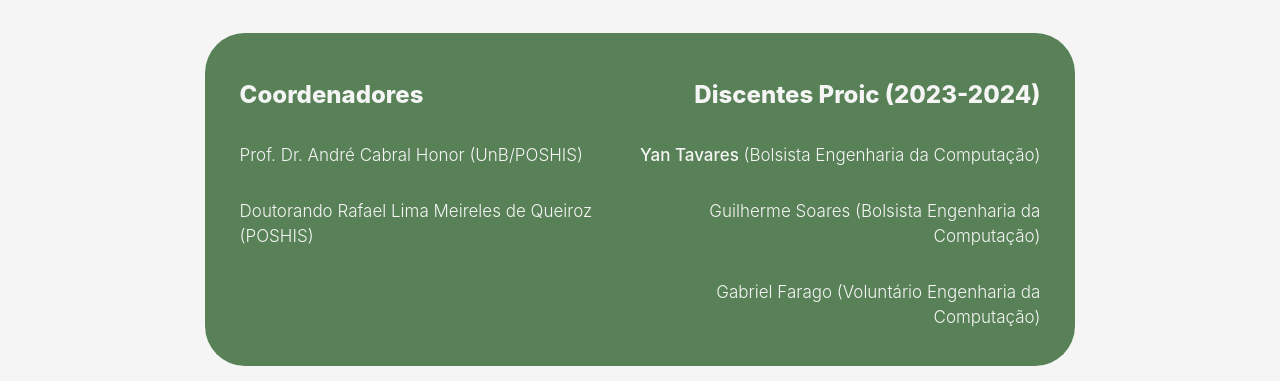
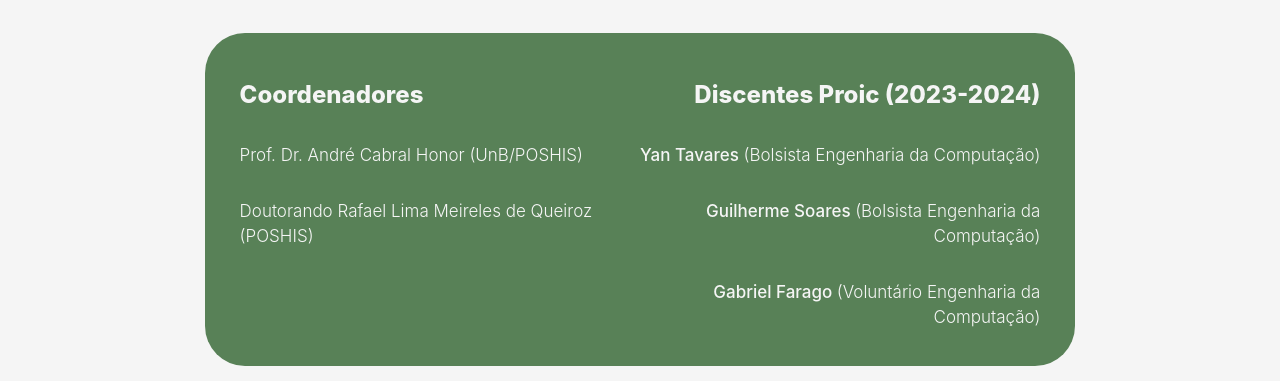
Before and after one commit to yantavares/paineis-do-carmo, a React (Vite) app: page /sobre in a window 1280 px wide. Shown: the part 2421-2802 px from the top of the page. Built offline with nearby package versions, Linux system fonts and the light colour scheme; no server answers.

Commit message:
added githubs

```diff
--- a/src/components/Footer/index.tsx
+++ b/src/components/Footer/index.tsx
@@ -50,10 +50,16 @@ const Footer = () => {
           <CreditsContainer>
             <TitleText>Créditos</TitleText>
             <Text>
-              <Author href="">Gabriel Farago</Author> UI/UX e Front End
+              <Author href="https://github.com/gabrielccac">
+                Gabriel Farago
+              </Author>{" "}
+              UI/UX e Front End
             </Text>
             <Text>
-              <Author href="">Guilherme Gonçalves</Author> Back End
+              <Author href="https://github.com/GuilhermeGonSoares">
+                Guilherme Gonçalves
+              </Author>{" "}
+              Back End
             </Text>
             <Text>
               <Author href="https://github.com/yantavares" target="_blank">
--- a/src/pages/About/index.tsx
+++ b/src/pages/About/index.tsx
@@ -121,10 +121,14 @@ const AboutPage = () => {
             (Bolsista Engenharia da Computação)
           </AboutUsText>
           <AboutUsText>
-            Guilherme Soares (Bolsista Engenharia da Computação)
+            <Us href="https://github.com/GuilhermeGonSoares">
+              Guilherme Soares{" "}
+            </Us>
+            (Bolsista Engenharia da Computação){" "}
           </AboutUsText>
           <AboutUsText>
-            Gabriel Farago (Voluntário Engenharia da Computação)
+            <Us href="https://github.com/gabrielccac">Gabriel Farago </Us>
+            (Voluntário Engenharia da Computação){" "}
           </AboutUsText>
         </AboutUs>
       </AboutUsContainer>
```
